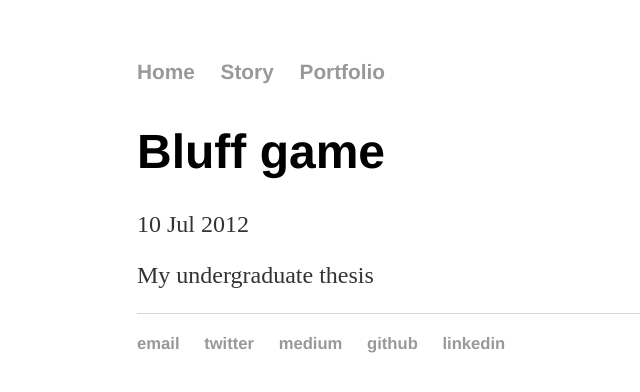
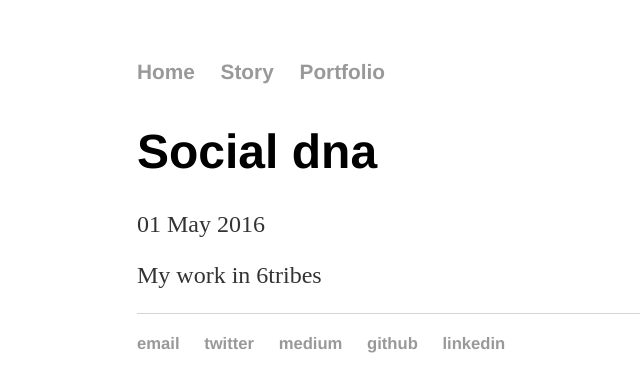
Before and after one commit to nsorros/nsorros.github.io, a Jekyll site: the page built from _posts/2016-05-01-social-dna.md, in a window 1280 px wide. Shown: the top 392 px of the page, without its empty margins (55-695 px from the left). Built offline with Jekyll 4.4.1, drawn with Linux system fonts in a browser that asks for light colours.

Commit message:
Update 2016-05-01-social-dna.md

```diff
--- a/_posts/2016-05-01-social-dna.md
+++ b/_posts/2016-05-01-social-dna.md
@@ -1,7 +1,7 @@
 ---
 layout: post
-title: Bluff game
-date: 2012-07-10
+title: Social dna
+date: 2016-05-01
 ---
 
-My undergraduate thesis
+My work in 6tribes
```
